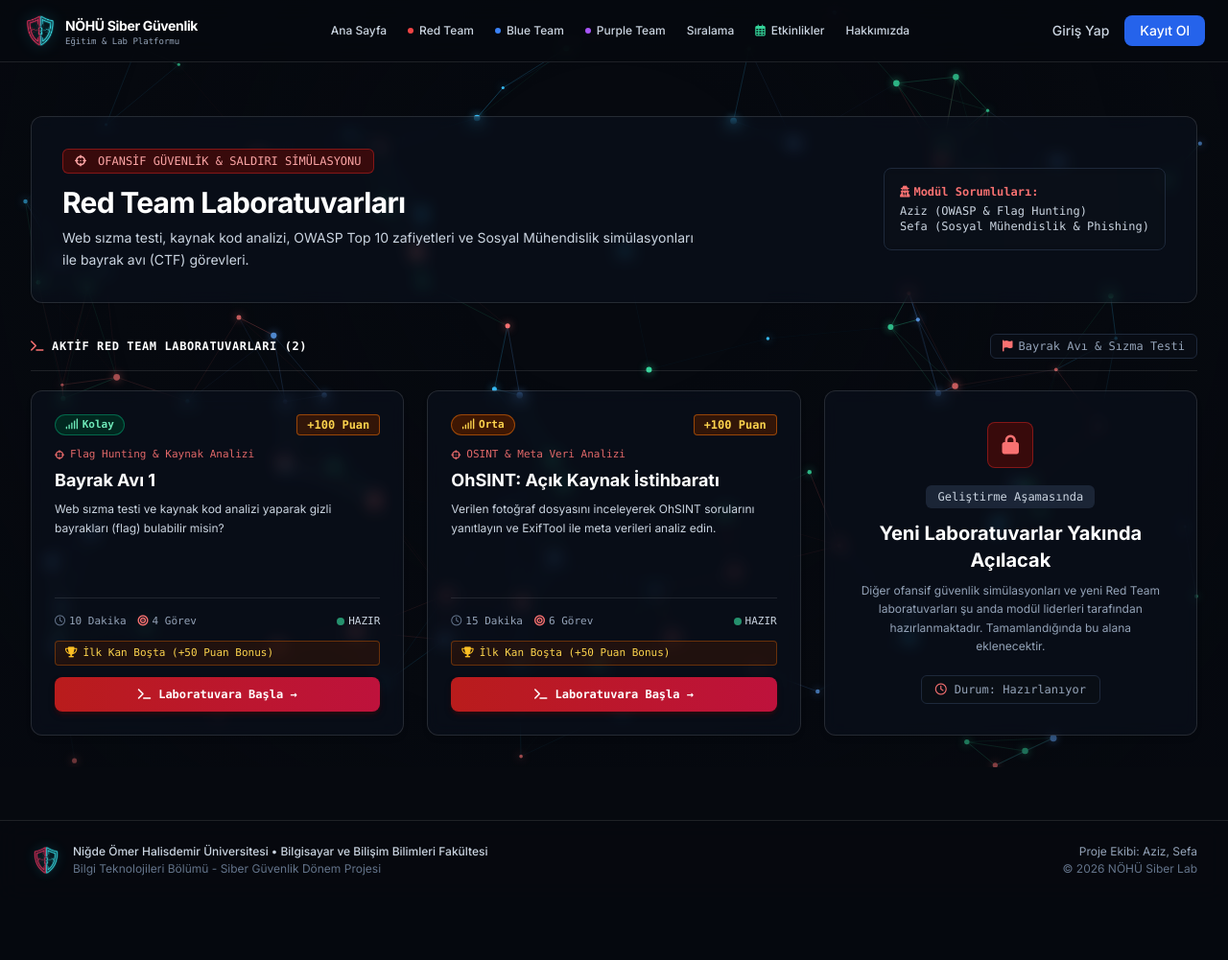
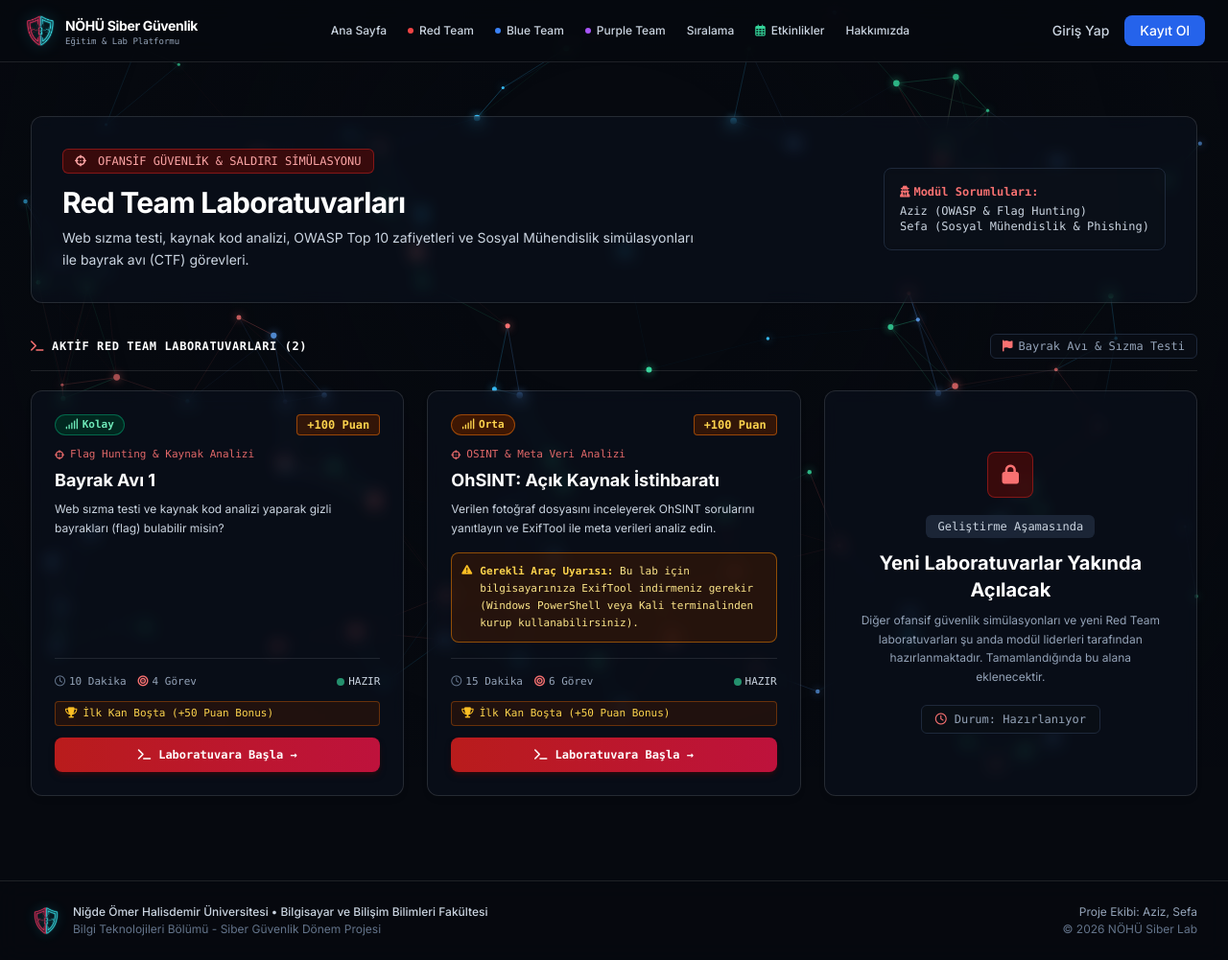
Before and after one commit to KLaxx0n/cyber-hub, a Flask app: page /red-team in a window 1280 px wide. Shown: the whole page at 96% size. Before the commit the page ends 913 px from the top, so only its background shows below. Run offline with Flask 3, Linux system fonts and the light colour scheme; data comes from the database, SQL or seed files in the repository; some libraries are stand-ins or nearby versions.

Commit message:
feat(red-team): add ExifTool prerequisite warning on OhSINT lab card

```diff
--- a/app.py
+++ b/app.py
@@ -973,12 +973,18 @@ def red_team():
         slug: len(cfg.get('tasks', []))
         for slug, cfg in MULTI_TASK_LABS.items()
     }
+    lab_warnings = {
+        slug: cfg['card_warning']
+        for slug, cfg in MULTI_TASK_LABS.items()
+        if cfg.get('card_warning')
+    }
     return render_template(
         'red_team.html',
         labs=labs,
         user_completed_ids=user_completed_ids,
         user_progress_map=user_progress_map,
-        task_counts=task_counts
+        task_counts=task_counts,
+        lab_warnings=lab_warnings
     )
 
 @app.route('/blue-team')
--- a/lab_configs.py
+++ b/lab_configs.py
@@ -87,6 +87,10 @@ MULTI_TASK_LABS = {
         'case_sensitive': False,
         'kicker': 'NØHU RED TEAM // LAB 02',
         'icon_emoji': '🕵️‍♂️',
+        'card_warning': {
+            'title': 'Gerekli Araç Uyarısı',
+            'text': 'Bu lab için bilgisayarınıza ExifTool indirmeniz gerekir (Windows PowerShell veya Kali terminalinden kurup kullanabilirsiniz).'
+        },
         'tasks': [
             {
                 'id': 'q1',
--- a/templates/red_team.html
+++ b/templates/red_team.html
@@ -79,6 +79,17 @@
                 <p class="text-xs text-slate-300 leading-relaxed mb-4">
                     {{ lab.description }}
                 </p>
+
+                {% set warning = lab_warnings.get(lab.slug) if lab_warnings is defined else None %}
+                {% if warning %}
+                <div class="mb-4 p-2.5 rounded-lg bg-amber-950/50 border border-amber-600/60 text-amber-200 text-[11px] font-mono leading-relaxed flex items-start gap-2">
+                    <i class="fa-solid fa-triangle-exclamation text-amber-400 mt-0.5 shrink-0"></i>
+                    <div>
+                        <span class="font-bold text-amber-300">{{ warning.title }}:</span>
+                        <span>{{ warning.text }}</span>
+                    </div>
+                </div>
+                {% endif %}
             </div>
 
             <div class="pt-4 border-t border-white/10 space-y-3 font-mono text-xs">
```
